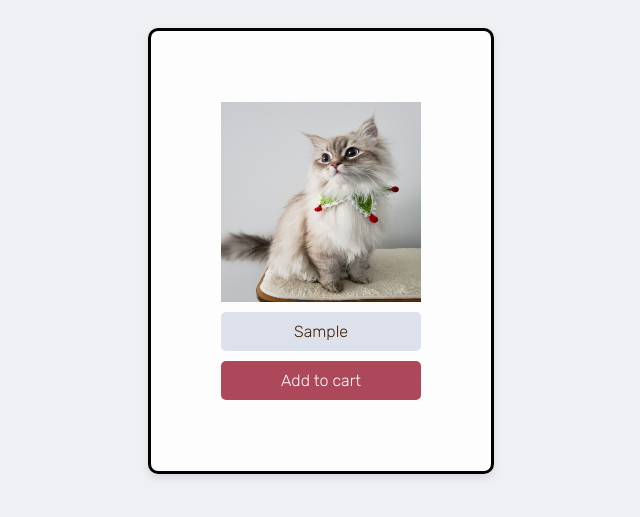
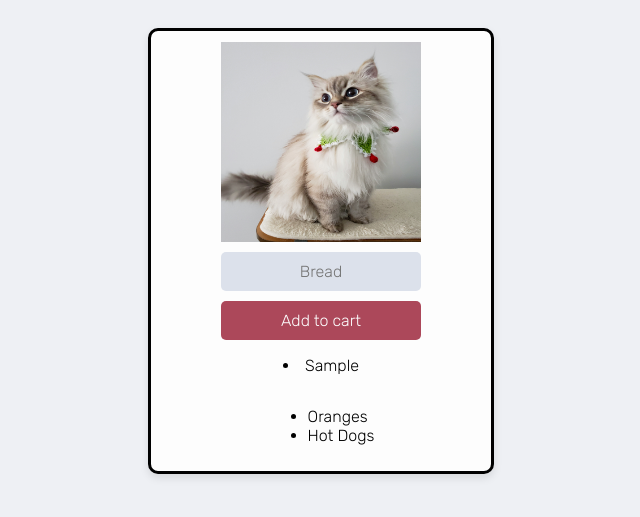
Before and after one commit to Sujeet17m/FirebaseApp, a plain HTML site: page index.html in a window 1280 px wide. Both pictures are taken after typing "Sample" into the empty fields and a click on the button "Add to cart". Shown: the part 89-606 px from the top of the page, without its empty margins (319-959 px from the left). Drawn offline with Linux system fonts and the light colour scheme; no server answers.

Commit message:
itemvalue added

```diff
--- a/index.html
+++ b/index.html
@@ -15,6 +15,11 @@
             <img src="/assets/long-ma-hxEAE88Onv0-unsplash.jpg" alt="cat Image" class="cat-image">
             <input type="text" id="input-field" placeholder="Bread">
             <button id="add-button">Add to cart</button>
+            <p id="confirmation-text"></p>
+            <ul id="shopping-list">
+                <li>Oranges</li>
+                <li>Hot Dogs</li>
+            </ul>
         </div>
 
 
--- a/index.js
+++ b/index.js
@@ -33,6 +33,7 @@ const shoppingListInDB = ref(database , "Shopping-List")
 
 const inputFieldEl = document.getElementById("input-field")
 const addButtonEl = document.getElementById("add-button")
+const shoppingListEl = document.getElementById("confirmation-text")
 
 addButtonEl.addEventListener("click",function(){
     let inputValue = inputFieldEl.value
@@ -41,4 +42,16 @@ addButtonEl.addEventListener("click",function(){
 
     console.log(`${inputValue}`);
 
+    clearinp()
+
+    shoplist(inputValue)
+
 })
+
+function clearinp(){
+    inputFieldEl.value=""
+}
+
+function shoplist(itemValue){
+    shoppingListEl.innerHTML += `<li>${itemValue}</li>`
+}
```
